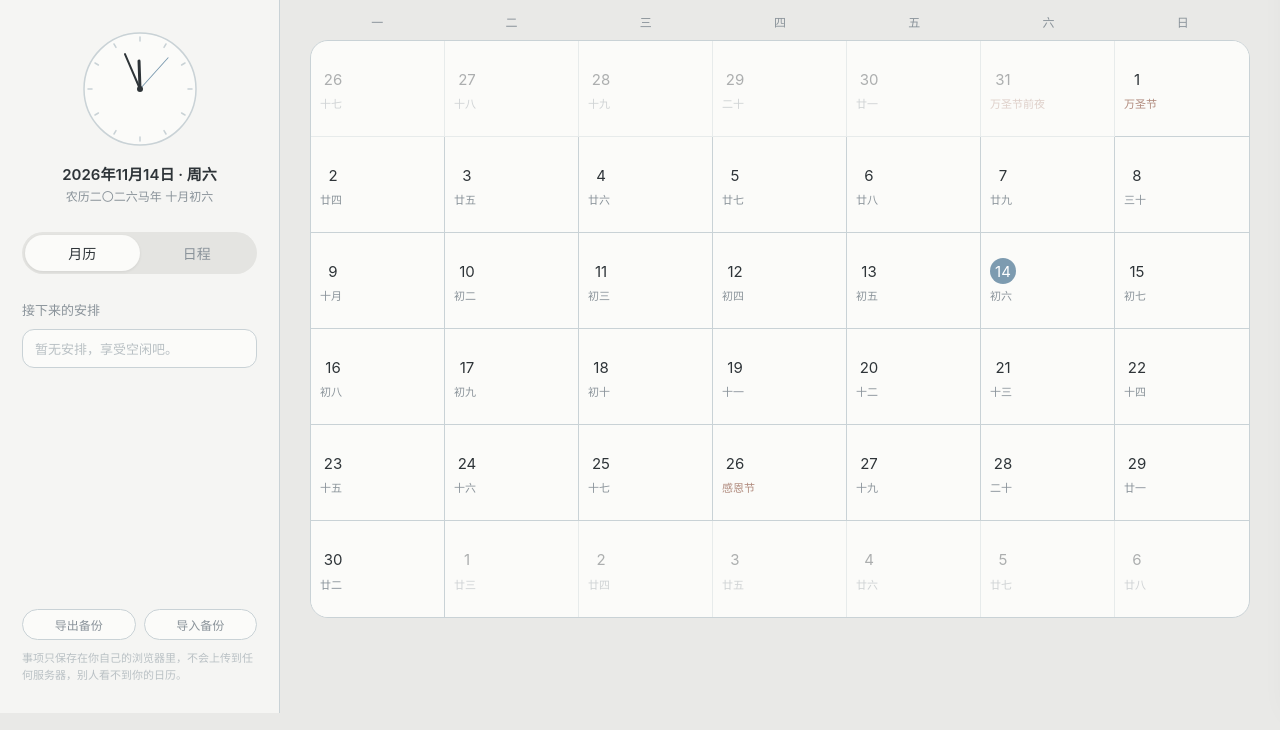
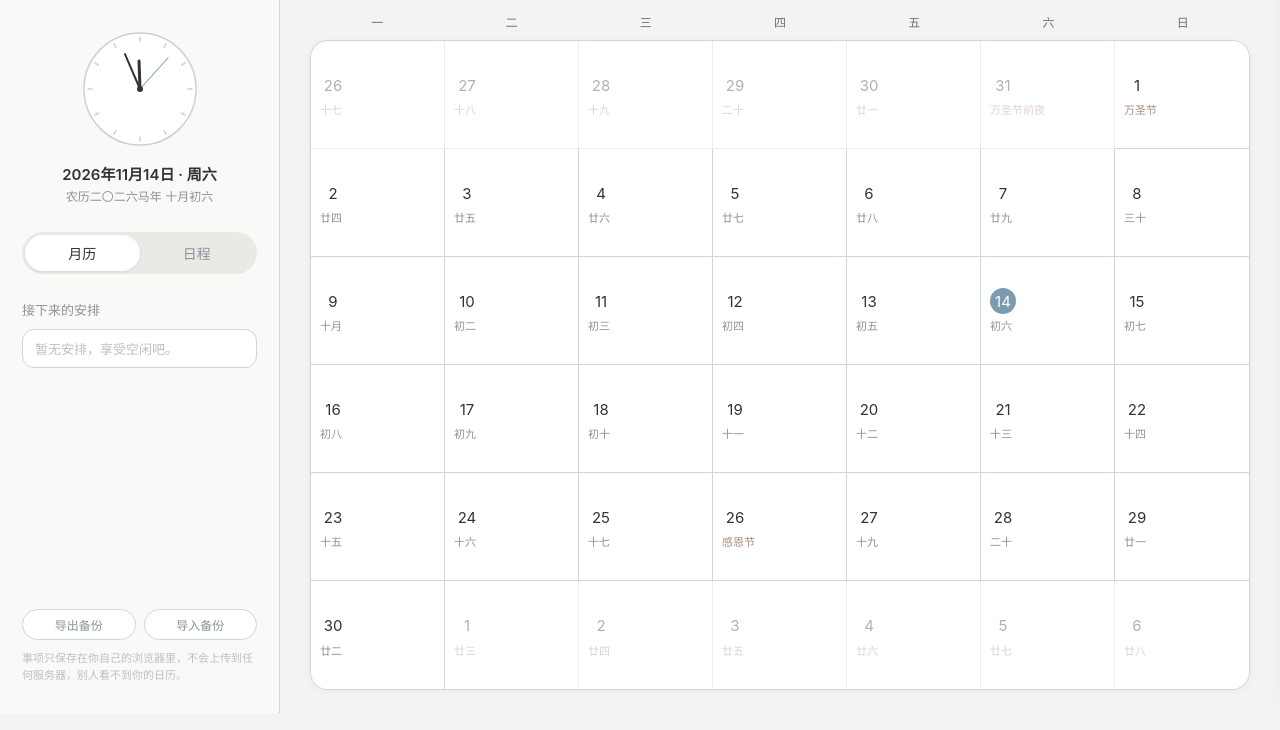
Before and after one commit to fangyemingzhuo-del/fangyemingzhuo-del.github.io, a plain HTML site: page index.html in a window 1280 px wide. Shown: the part 87-817 px from the top of the page. Drawn offline with Linux system fonts and the light colour scheme.

Commit message:
调亮配色：背景改浅、卡片改白、日历格加高

```diff
--- a/index.html
+++ b/index.html
@@ -6,7 +6,7 @@
 <title>日历 · Just be present.</title>
 <style>
   :root{
-    --bg:#e9e9e7; --panel:#f5f5f3; --card:#fbfbf9; --line:#c9d2d6;
+    --bg:#f4f3f1; --panel:#faf9f7; --card:#ffffff; --line:#ccd6db;
     --ink:#2e3438; --muted:#8a939a; --faint:#b9c0c4;
     --accent:#7d9bb0; --accent-soft:#e3ebef; --radius:18px;
   }
@@ -38,7 +38,7 @@
   .today-info .d1{font-size:15px; font-weight:600}
   .today-info .d2{font-size:12px; color:var(--muted); margin-top:3px}
 
-  .view-switch{display:flex; background:#e4e4e1; border-radius:999px; padding:3px}
+  .view-switch{display:flex; background:#ebe9e6; border-radius:999px; padding:3px}
   .view-switch button{
     flex:1; padding:8px 0; border-radius:999px; font-size:14px; color:var(--muted);
   }
@@ -89,20 +89,20 @@
   }
   .cal-head{margin-bottom:2px}
   .cal-head div{
-    text-align:center; font-size:12px; color:var(--muted); padding:8px 0;
+    text-align:center; font-size:12px; color:#6b7378; font-weight:500; padding:8px 0;
   }
   .cal-grid{
     background:var(--card); border:1px solid var(--line); border-radius:var(--radius);
-    overflow:hidden;
+    overflow:hidden; box-shadow:0 1px 6px rgba(46,52,56,.05);
   }
   .cal-cell{
-    min-height:96px; padding:8px 9px; cursor:pointer; position:relative;
+    min-height:108px; padding:8px 9px; cursor:pointer; position:relative;
     border-right:1px solid var(--line); border-bottom:1px solid var(--line);
     background:var(--card); text-align:left; width:100%;
   }
   .cal-cell:nth-child(7n){border-right:none}
   .cal-cell:nth-last-child(-n+7){border-bottom:none}
-  .cal-cell:hover{background:#f1f4f5}
+  .cal-cell:hover{background:#f4f7f8}
   .cal-cell.other-month{opacity:.38}
   .cal-cell.selected{background:var(--accent-soft)}
   .cal-cell .solar{
@@ -230,7 +230,7 @@
 
     <div class="clock-wrap">
       <svg id="clock" viewBox="0 0 120 120" aria-hidden="true">
-        <circle cx="60" cy="60" r="56" fill="#fbfbf9" stroke="#c9d2d6" stroke-width="1.5"/>
+        <circle cx="60" cy="60" r="56" fill="#ffffff" stroke="#c9d2d6" stroke-width="1.5"/>
         <g id="ticks"></g>
         <line id="hourHand" x1="60" y1="60" x2="60" y2="32" stroke="#2e3438" stroke-width="3" stroke-linecap="round"/>
         <line id="minHand" x1="60" y1="60" x2="60" y2="22" stroke="#2e3438" stroke-width="2" stroke-linecap="round"/>
```
